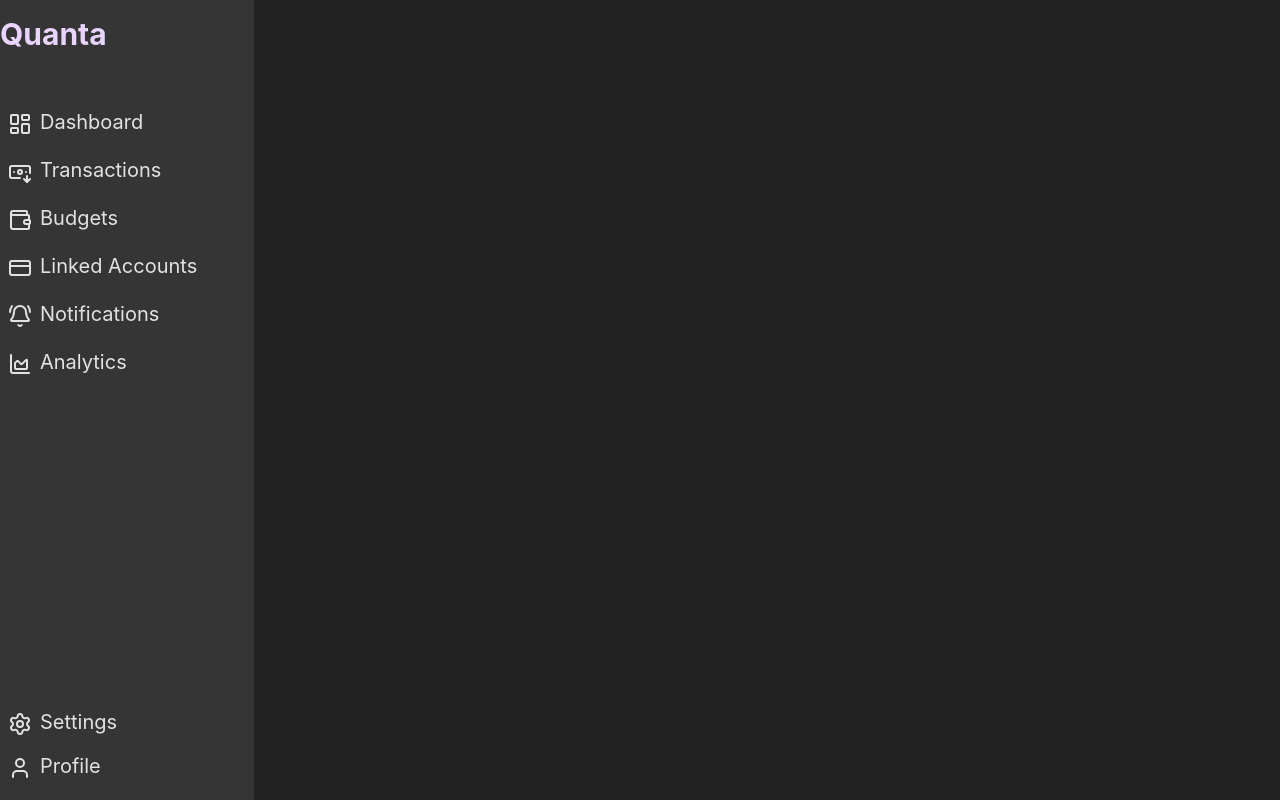
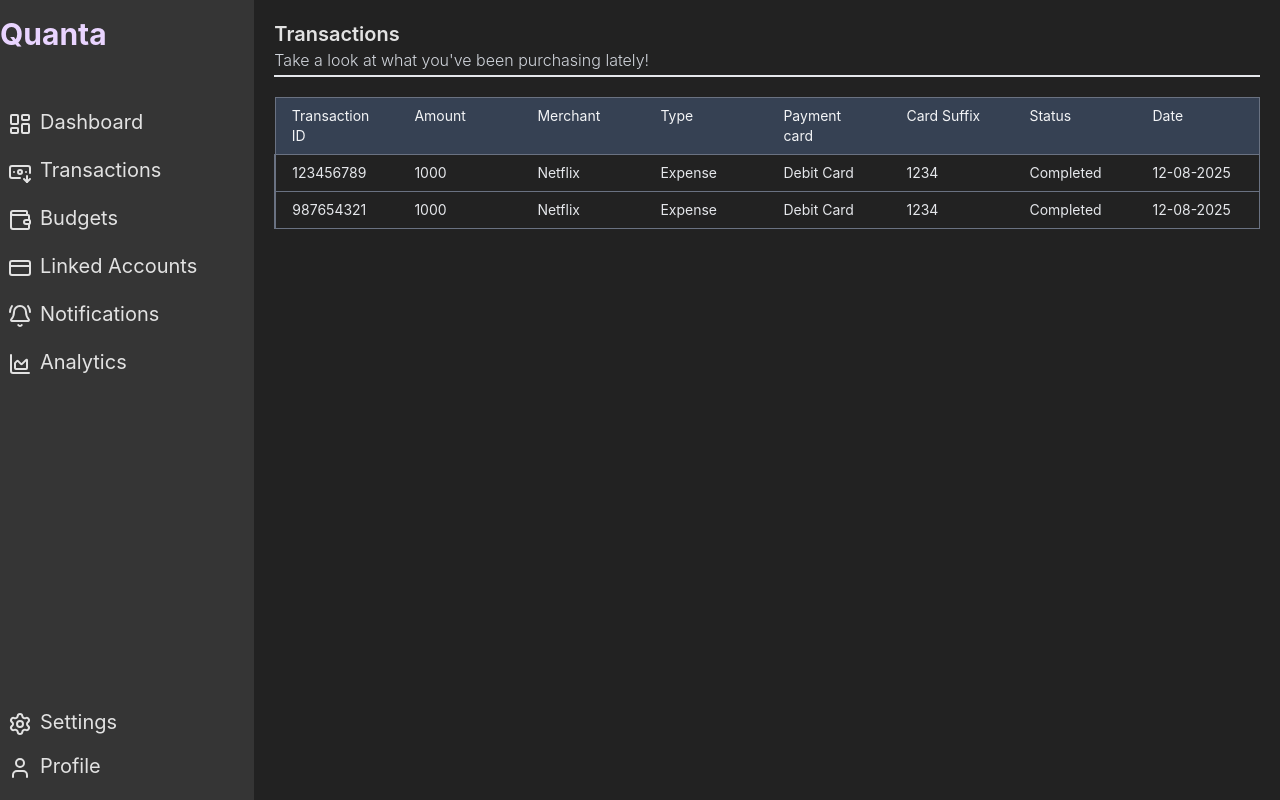
Before and after one commit to Meliorasimp/AI-Powered-Quanta, a React (Vite) app in the folder client/: page /transactions in a window 1280 px wide. Built offline with nearby package versions, Linux system fonts and the light colour scheme.

Commit message:
I'm sleepy

```diff
--- a/client/package.json
+++ b/client/package.json
@@ -18,6 +18,8 @@
     "react-dom": "^19.1.0",
     "react-redux": "^9.2.0",
     "react-router-dom": "^7.8.0",
+    "react-tooltip": "^5.29.1",
+    "recharts": "^3.1.2",
     "tailwindcss": "^4.1.11"
   },
   "devDependencies": {
--- a/client/src/components/Text/Paragraph/index.tsx
+++ b/client/src/components/Text/Paragraph/index.tsx
@@ -1,6 +1,6 @@
 type ParagraphProps = {
   label: string;
-  variant: "primary" | "secondary";
+  variant: "primary" | "secondary" | "tertiary";
   className?: string;
   id?: string;
 };
@@ -8,6 +8,7 @@ type ParagraphProps = {
 const styles = {
   primary: "text-xl text-gray-100",
   secondary: "text-base text-gray-300 font-light",
+  tertiary: "text-base text-gray-400",
 };
 
 function Paragraph({ label, variant }: ParagraphProps) {
--- /dev/null
+++ b/client/src/components/Text/Tabledata/index.tsx
@@ -0,0 +1,38 @@
+type tabledataprops = {
+  transactionid?: string;
+  amount?: string;
+  merchant?: string;
+  type?: string;
+  paymentcard?: string;
+  cardsuffix?: string;
+  status?: string;
+  date?: string;
+  className?: string;
+};
+
+function TableData({
+  transactionid,
+  amount,
+  merchant,
+  type,
+  paymentcard,
+  cardsuffix,
+  status,
+  date,
+  className,
+}: tabledataprops) {
+  return (
+    <>
+      <td className={className}>{transactionid}</td>
+      <td className={className}>{amount}</td>
+      <td className={className}>{merchant}</td>
+      <td className={className}>{type}</td>
+      <td className={className}>{paymentcard}</td>
+      <td className={className}>{cardsuffix}</td>
+      <td className={className}>{status}</td>
+      <td className={className}>{date}</td>
+    </>
+  );
+}
+
+export default TableData;
--- a/client/src/pages/Analytics/index.tsx
+++ b/client/src/pages/Analytics/index.tsx
@@ -1,10 +1,24 @@
 import Navbar from "../../components/Navbar";
+import Heading from "../../components/Text/Heading";
+import Paragraph from "../../components/Text/Paragraph";
 
 const Analytics = () => {
   return (
     <div className="flex flex-row">
       <Navbar />
-      <div className="w-full h-screen flex flex-col py-5 px-5 gap-y-2"></div>
+      <div className="w-full h-screen flex flex-col py-5 px-5 gap-y-2">
+        <div className="overflow-hiddenpb-2">
+          <Heading
+            label="Analytics"
+            className="text-xl font-semibold main-website-text-color"
+          />
+          <Paragraph
+            label="Graphs and Technical Insights"
+            className="text-base main-website-text-color"
+            variant="secondary"
+          />
+        </div>
+      </div>
     </div>
   );
 };
--- a/client/src/pages/Budgets/index.tsx
+++ b/client/src/pages/Budgets/index.tsx
@@ -1,10 +1,24 @@
 import Navbar from "../../components/Navbar";
+import Heading from "../../components/Text/Heading";
+import Paragraph from "../../components/Text/Paragraph";
 
 const Budgets = () => {
   return (
     <div className="flex flex-row">
       <Navbar />
-      <div className="w-full h-screen flex flex-col py-5 px-5 gap-y-2"></div>
+      <div className="w-full h-screen flex flex-col py-5 px-5 gap-y-2">
+        <div className="overflow-hiddenpb-2">
+          <Heading
+            label="Budgets"
+            className="text-xl font-semibold main-website-text-color"
+          />
+          <Paragraph
+            label="Curious where your money’s been going? Let’s take a look."
+            className="text-base main-website-text-color"
+            variant="secondary"
+          />
+        </div>
+      </div>
     </div>
   );
 };
--- a/client/src/pages/Dashboard/index.tsx
+++ b/client/src/pages/Dashboard/index.tsx
@@ -2,12 +2,29 @@ import Navbar from "../../components/Navbar";
 import Heading from "../../components/Text/Heading";
 import Paragraph from "../../components/Text/Paragraph";
 import Statcard from "../../components/Statcard";
+import Tabledata from "../../components/Text/Tabledata";
+
+import {
+  LineChart,
+  Line,
+  XAxis,
+  YAxis,
+  CartesianGrid,
+  Tooltip,
+  Legend,
+  ResponsiveContainer,
+} from "recharts";
 
 const Dashboard = () => {
+  const data = [
+    { name: "meinard", age: 25 },
+    { name: "john", age: 30 },
+    { name: "jane", age: 28 },
+  ];
   return (
     <div className="flex flex-row">
       <Navbar />
-      <div className="w-full h-screen flex flex-col py-5 px-5 gap-y-2">
+      <div className="w-screen h-screen flex flex-col py-5 px-5 gap-y-2">
         <div className="h-1/5 overflow-hidden">
           <Heading
             label="Dashboard"
@@ -24,17 +41,60 @@ const Dashboard = () => {
             <Statcard label="Net Profit" value="100000" />
           </div>
         </div>
-        <div className="flex-grow">
+        <div className="flex-grow overflow-hidden h-1/4">
           <Heading
             label="Expense Graph"
             className="text-xl font-semibold main-website-text-color"
           />
+          <ResponsiveContainer>
+            <LineChart data={data}>
+              <Line type="monotone" dataKey="age" stroke="#8884d8" />
+              <CartesianGrid stroke="#ccc" />
+              <XAxis dataKey="name" />
+              <YAxis />
+              <Tooltip />
+              <Legend />
+            </LineChart>
+          </ResponsiveContainer>
         </div>
-        <div className="flex-grow">
-          <Heading
-            label="Recent Transactions"
-            className="text-xl font-semibold main-website-text-color"
-          />
+        <div className="flex-grow overflow-hidden flex">
+          <div className="w-1/2">
+            <Heading
+              label="Recent Transactions"
+              className="text-xl font-semibold main-website-text-color"
+            />
+            <table className="w-full table-row">
+              <thead>
+                <tr className="text-gray-100 text-left">
+                  <th className="px-4 py-2 text-md font-normal align-top">
+                    Transaction ID
+                  </th>
+                  <th className="px-4 py-2 text-md font-normal align-top">
+                    Amount
+                  </th>
+                  <th className="px-4 py-2 text-md font-normal align-top">
+                    Merchant
+                  </th>
+                  <th className="px-4 py-2 text-md font-normal align-top">
+                    Type
+                  </th>
+                </tr>
+              </thead>
+              <tbody>
+                <tr className="text-gray-800 text-sm">
+                  {/* Placeholder data */}
+                  <Tabledata
+                    className="px-4 py-2 align-top text-gray-200"
+                    transactionid="123456789"
+                    amount="1000"
+                    merchant="Netflix"
+                    type="Expense"
+                  />
+                </tr>
+              </tbody>
+            </table>
+          </div>
+          <div className="w-1/2"></div>
         </div>
       </div>
     </div>
--- a/client/src/pages/Profile/index.tsx
+++ b/client/src/pages/Profile/index.tsx
@@ -1,10 +1,24 @@
 import Navbar from "../../components/Navbar";
+import Paragraph from "../../components/Text/Paragraph";
+import Heading from "../../components/Text/Heading";
 
 const Profile = () => {
   return (
     <div className="flex flex-row">
       <Navbar />
-      <div className="w-full h-screen flex flex-col py-5 px-5 gap-y-2"></div>
+      <div className="w-full h-screen flex flex-col py-5 px-5 gap-y-2">
+        <div className="overflow-hiddenpb-2">
+          <Heading
+            label="Profile"
+            className="text-xl font-semibold main-website-text-color"
+          />
+          <Paragraph
+            label="View and edit your profile information."
+            className="text-base main-website-text-color"
+            variant="secondary"
+          />
+        </div>
+      </div>
     </div>
   );
 };
--- a/client/src/pages/Settings/index.tsx
+++ b/client/src/pages/Settings/index.tsx
@@ -1,10 +1,24 @@
 import Navbar from "../../components/Navbar";
+import Heading from "../../components/Text/Heading";
+import Paragraph from "../../components/Text/Paragraph";
 
 const Settings = () => {
   return (
     <div className="flex flex-row">
       <Navbar />
-      <div className="w-full h-screen flex flex-col py-5 px-5 gap-y-2"></div>
+      <div className="w-full h-screen flex flex-col py-5 px-5 gap-y-2">
+        <div className="overflow-hiddenpb-2">
+          <Heading
+            label="Settings"
+            className="text-xl font-semibold main-website-text-color"
+          />
+          <Paragraph
+            label="Manage your account settings and preferences."
+            className="text-base main-website-text-color"
+            variant="secondary"
+          />
+        </div>
+      </div>
     </div>
   );
 };
--- a/client/src/pages/Transactions/index.tsx
+++ b/client/src/pages/Transactions/index.tsx
@@ -1,10 +1,89 @@
 import Navbar from "../../components/Navbar";
+import Heading from "../../components/Text/Heading";
+import Paragraph from "../../components/Text/Paragraph";
+import Tabledata from "../../components/Text/Tabledata";
 
 const Transactions = () => {
   return (
     <div className="flex flex-row">
       <Navbar />
-      <div className="w-full h-screen flex flex-col py-5 px-5 gap-y-2"></div>
+      <div className="w-full h-screen flex flex-col py-5 px-5 gap-y-5">
+        <div className="overflow-hidden border-b-2 border-gray-200 pb-2">
+          <Heading
+            label="Transactions"
+            className="text-xl font-semibold main-website-text-color"
+          />
+          <Paragraph
+            label="Take a look at what you've been purchasing lately!"
+            className="text-base main-website-text-color"
+            variant="secondary"
+          />
+        </div>
+        <div className="h-full w-full flex flex-row">
+          <div className=" h-full">
+            <table className="w-full table-fixed">
+              <thead>
+                <tr className="bg-gray-700 text-gray-100 text-left border-1 border-gray-500 ">
+                  <th className="px-4 py-2 text-sm font-normal align-top">
+                    Transaction ID
+                  </th>
+                  <th className="px-4 py-2 text-sm font-normal align-top">
+                    Amount
+                  </th>
+                  <th className="px-4 py-2 text-sm font-normal align-top">
+                    Merchant
+                  </th>
+                  <th className="px-4 py-2 text-sm font-normal align-top">
+                    Type
+                  </th>
+                  <th className="px-4 py-2 text-sm font-normal align-top">
+                    Payment card
+                  </th>
+                  <th className="px-4 py-2 text-sm font-normal align-top">
+                    Card Suffix
+                  </th>
+                  <th className="px-4 py-2 text-sm font-normal align-top">
+                    Status
+                  </th>
+                  <th className="px-4 py-2 text-sm font-normal align-top">
+                    Date
+                  </th>
+                </tr>
+              </thead>
+              <tbody>
+                <tr className="text-gray-800 text-sm border-b-1 border-r-1 border-l-2 border-gray-500">
+                  {/* Placeholder data */}
+                  <Tabledata
+                    className="px-4 py-2 align-top text-gray-200"
+                    transactionid="123456789"
+                    amount="1000"
+                    merchant="Netflix"
+                    type="Expense"
+                    paymentcard="Debit Card"
+                    cardsuffix="1234"
+                    status="Completed"
+                    date="12-08-2025"
+                  />
+                </tr>
+                <tr className="text-gray-800 text-sm border-b-1 border-r-1 border-l-2 border-gray-500">
+                  {/* Placeholder data */}
+                  <Tabledata
+                    className="px-4 py-2 align-top text-gray-200"
+                    transactionid="987654321"
+                    amount="1000"
+                    merchant="Netflix"
+                    type="Expense"
+                    paymentcard="Debit Card"
+                    cardsuffix="1234"
+                    status="Completed"
+                    date="12-08-2025"
+                  />
+                </tr>
+              </tbody>
+            </table>
+          </div>
+        </div>
+      </div>
     </div>
   );
 };
```
Also changed, not shown: client/src/pages/LinkedAccounts/index.tsx (+15 -1 lines), client/src/pages/Notifications/index.tsx (+15 -1 lines), 1 other file (tests, documents, lock files or other folders).
